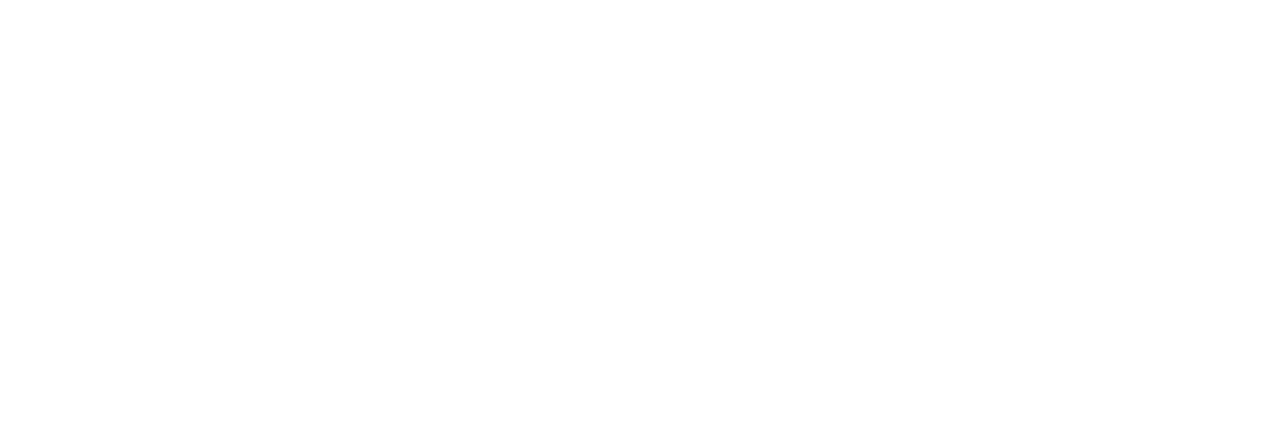
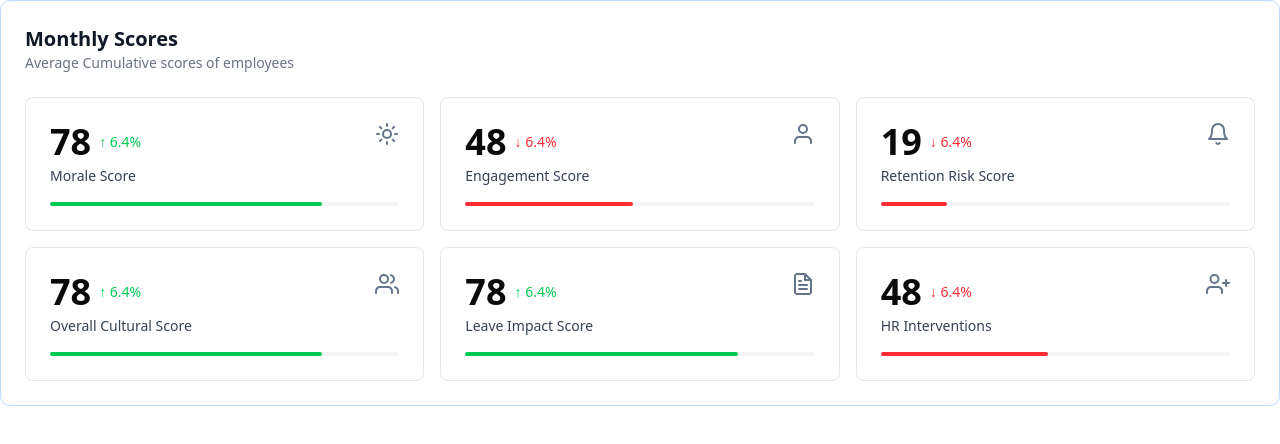
Before and after one commit to rkhall-iitkgp/vibemeter-frontend-2025, a React (Vite) app: page /score in a window 1280 px wide. Before the commit this address had no page. Shown: the top 444 px of the page. Built offline with nearby package versions, Linux system fonts and the light colour scheme.

Commit message:
created monthly-score component

```diff
--- a/src/App.tsx
+++ b/src/App.tsx
@@ -1,5 +1,5 @@
 import { Navigate, Route, Routes } from "react-router";
-import { LandingPage, LoginPage } from "./pages";
+import { LandingPage, LoginPage, Score } from "./pages";
 import { useSelector } from "react-redux";
 import { RootState } from "./store";
 
@@ -18,6 +18,10 @@
           path="/"
           element={isAuthenticated ? <LandingPage /> : <Navigate to="/login" />}
         />
+        <Route
+          path="/score"
+          element={<Score />}
+        />
       </Routes>
     </>
   );
--- /dev/null
+++ b/src/components/ui/layout.tsx
@@ -0,0 +1,13 @@
+import type React from "react"
+
+export default function RootLayout({
+  children,
+}: {
+  children: React.ReactNode
+}) {
+  return (
+    <html lang="en">
+      <body className="min-h-screen bg-gray-50">{children}</body>
+    </html>
+  )
+}
--- /dev/null
+++ b/src/components/ui/page.tsx
@@ -0,0 +1,9 @@
+import MonthlyScores from "../../pages/Score"
+
+export default function Home() {
+  return (
+    <div className="container mx-auto p-4">
+      <MonthlyScores />
+    </div>
+  )
+}
--- /dev/null
+++ b/src/pages/Score.tsx
@@ -0,0 +1,227 @@
+import type React from "react"
+import { cn } from "@/lib/utils"
+
+// Custom SVG icons to match exactly what's in the image
+const MoraleIcon = () => (
+  <svg width="24" height="24" viewBox="0 0 24 24" fill="none" xmlns="http://www.w3.org/2000/svg">
+    <path
+      d="M12 16C14.2091 16 16 14.2091 16 12C16 9.79086 14.2091 8 12 8C9.79086 8 8 9.79086 8 12C8 14.2091 9.79086 16 12 16Z"
+      stroke="#64748B"
+      strokeWidth="2"
+      strokeLinecap="round"
+      strokeLinejoin="round"
+    />
+    <path d="M12 4V2" stroke="#64748B" strokeWidth="2" strokeLinecap="round" strokeLinejoin="round" />
+    <path d="M12 22V20" stroke="#64748B" strokeWidth="2" strokeLinecap="round" strokeLinejoin="round" />
+    <path d="M4.93 4.93L6.34 6.34" stroke="#64748B" strokeWidth="2" strokeLinecap="round" strokeLinejoin="round" />
+    <path d="M17.66 17.66L19.07 19.07" stroke="#64748B" strokeWidth="2" strokeLinecap="round" strokeLinejoin="round" />
+    <path d="M2 12H4" stroke="#64748B" strokeWidth="2" strokeLinecap="round" strokeLinejoin="round" />
+    <path d="M20 12H22" stroke="#64748B" strokeWidth="2" strokeLinecap="round" strokeLinejoin="round" />
+    <path d="M6.34 17.66L4.93 19.07" stroke="#64748B" strokeWidth="2" strokeLinecap="round" strokeLinejoin="round" />
+    <path d="M19.07 4.93L17.66 6.34" stroke="#64748B" strokeWidth="2" strokeLinecap="round" strokeLinejoin="round" />
+  </svg>
+)
+
+const EngagementIcon = () => (
+  <svg width="24" height="24" viewBox="0 0 24 24" fill="none" xmlns="http://www.w3.org/2000/svg">
+    <path
+      d="M20 21V19C20 17.9391 19.5786 16.9217 18.8284 16.1716C18.0783 15.4214 17.0609 15 16 15H8C6.93913 15 5.92172 15.4214 5.17157 16.1716C4.42143 16.9217 4 17.9391 4 19V21"
+      stroke="#64748B"
+      strokeWidth="2"
+      strokeLinecap="round"
+      strokeLinejoin="round"
+    />
+    <path
+      d="M12 11C14.2091 11 16 9.20914 16 7C16 4.79086 14.2091 3 12 3C9.79086 3 8 4.79086 8 7C8 9.20914 9.79086 11 12 11Z"
+      stroke="#64748B"
+      strokeWidth="2"
+      strokeLinecap="round"
+      strokeLinejoin="round"
+    />
+  </svg>
+)
+
+const RetentionIcon = () => (
+  <svg width="24" height="24" viewBox="0 0 24 24" fill="none" xmlns="http://www.w3.org/2000/svg">
+    <path
+      d="M18 8C18 6.4087 17.3679 4.88258 16.2426 3.75736C15.1174 2.63214 13.5913 2 12 2C10.4087 2 8.88258 2.63214 7.75736 3.75736C6.63214 4.88258 6 6.4087 6 8C6 15 3 17 3 17H21C21 17 18 15 18 8Z"
+      stroke="#64748B"
+      strokeWidth="2"
+      strokeLinecap="round"
+      strokeLinejoin="round"
+    />
+    <path
+      d="M13.73 21C13.5542 21.3031 13.3019 21.5547 12.9982 21.7295C12.6946 21.9044 12.3504 21.9965 12 21.9965C11.6496 21.9965 11.3054 21.9044 11.0018 21.7295C10.6982 21.5547 10.4458 21.3031 10.27 21"
+      stroke="#64748B"
+      strokeWidth="2"
+      strokeLinecap="round"
+      strokeLinejoin="round"
+    />
+  </svg>
+)
+
+const CulturalIcon = () => (
+  <svg width="24" height="24" viewBox="0 0 24 24" fill="none" xmlns="http://www.w3.org/2000/svg">
+    <path
+      d="M17 21V19C17 17.9391 16.5786 16.9217 15.8284 16.1716C15.0783 15.4214 14.0609 15 13 15H5C3.93913 15 2.92172 15.4214 2.17157 16.1716C1.42143 16.9217 1 17.9391 1 19V21"
+      stroke="#64748B"
+      strokeWidth="2"
+      strokeLinecap="round"
+      strokeLinejoin="round"
+    />
+    <path
+      d="M9 11C11.2091 11 13 9.20914 13 7C13 4.79086 11.2091 3 9 3C6.79086 3 5 4.79086 5 7C5 9.20914 6.79086 11 9 11Z"
+      stroke="#64748B"
+      strokeWidth="2"
+      strokeLinecap="round"
+      strokeLinejoin="round"
+    />
+    <path
+      d="M23 21V19C22.9993 18.1137 22.7044 17.2528 22.1614 16.5523C21.6184 15.8519 20.8581 15.3516 20 15.13"
+      stroke="#64748B"
+      strokeWidth="2"
+      strokeLinecap="round"
+      strokeLinejoin="round"
+    />
+    <path
+      d="M16 3.13C16.8604 3.35031 17.623 3.85071 18.1676 4.55232C18.7122 5.25392 19.0078 6.11683 19.0078 7.005C19.0078 7.89318 18.7122 8.75608 18.1676 9.45769C17.623 10.1593 16.8604 10.6597 16 10.88"
+      stroke="#64748B"
+      strokeWidth="2"
+      strokeLinecap="round"
+      strokeLinejoin="round"
+    />
+  </svg>
+)
+
+const LeaveIcon = () => (
+  <svg width="24" height="24" viewBox="0 0 24 24" fill="none" xmlns="http://www.w3.org/2000/svg">
+    <path
+      d="M14 2H6C5.46957 2 4.96086 2.21071 4.58579 2.58579C4.21071 2.96086 4 3.46957 4 4V20C4 20.5304 4.21071 21.0391 4.58579 21.4142C4.96086 21.7893 5.46957 22 6 22H18C18.5304 22 19.0391 21.7893 19.4142 21.4142C19.7893 21.0391 20 20.5304 20 20V8L14 2Z"
+      stroke="#64748B"
+      strokeWidth="2"
+      strokeLinecap="round"
+      strokeLinejoin="round"
+    />
+    <path d="M14 2V8H20" stroke="#64748B" strokeWidth="2" strokeLinecap="round" strokeLinejoin="round" />
+    <path d="M16 13H8" stroke="#64748B" strokeWidth="2" strokeLinecap="round" strokeLinejoin="round" />
+    <path d="M16 17H8" stroke="#64748B" strokeWidth="2" strokeLinecap="round" strokeLinejoin="round" />
+    <path d="M10 9H9H8" stroke="#64748B" strokeWidth="2" strokeLinecap="round" strokeLinejoin="round" />
+  </svg>
+)
+
+const HRIcon = () => (
+  <svg width="24" height="24" viewBox="0 0 24 24" fill="none" xmlns="http://www.w3.org/2000/svg">
+    <path
+      d="M16 21V19C16 17.9391 15.5786 16.9217 14.8284 16.1716C14.0783 15.4214 13.0609 15 12 15H5C3.93913 15 2.92172 15.4214 2.17157 16.1716C1.42143 16.9217 1 17.9391 1 19V21"
+      stroke="#64748B"
+      strokeWidth="2"
+      strokeLinecap="round"
+      strokeLinejoin="round"
+    />
+    <path
+      d="M8.5 11C10.7091 11 12.5 9.20914 12.5 7C12.5 4.79086 10.7091 3 8.5 3C6.29086 3 4.5 4.79086 4.5 7C4.5 9.20914 6.29086 11 8.5 11Z"
+      stroke="#64748B"
+      strokeWidth="2"
+      strokeLinecap="round"
+      strokeLinejoin="round"
+    />
+    <path d="M20 8V14" stroke="#64748B" strokeWidth="2" strokeLinecap="round" strokeLinejoin="round" />
+    <path d="M23 11H17" stroke="#64748B" strokeWidth="2" strokeLinecap="round" strokeLinejoin="round" />
+  </svg>
+)
+
+type ScoreCardProps = {
+  score: number
+  change: number
+  label: string
+  icon: React.ReactNode
+  maxScore?: number
+}
+
+const ScoreCard = ({ score, change, label, icon, maxScore = 100 }: ScoreCardProps) => {
+  const isPositive = change > 0
+  const progressWidth = `${(score / maxScore) * 100}%`
+
+  return (
+    <div className="bg-white rounded-md border border-gray-200 p-6 flex flex-col">
+      <div className="flex justify-between items-start">
+        <div className="space-y-1">
+          <div className="flex items-center gap-2">
+            <span className="text-4xl font-bold">{score}</span>
+            <span className={cn("text-sm font-medium", isPositive ? "text-green-500" : "text-red-500")}>
+              {isPositive ? "↑" : "↓"} {Math.abs(change)}%
+            </span>
+          </div>
+          <p className="text-sm text-gray-700">{label}</p>
+        </div>
+        <div className="text-gray-500">{icon}</div>
+      </div>
+      <div className="mt-auto pt-2">
+        <div className="h-1 w-full bg-gray-100 rounded-full mt-2">
+          <div
+            className={cn("h-1 rounded-full", isPositive ? "bg-green-500" : "bg-red-500")}
+            style={{ width: progressWidth }}
+          />
+        </div>
+      </div>
+    </div>
+  )
+}
+
+const  MonthlyScores : React.FC = ()=> {
+  const scoreData = [
+    {
+      score: 78,
+      change: 6.4,
+      label: "Morale Score",
+      icon: <MoraleIcon />,
+    },
+    {
+      score: 48,
+      change: -6.4,
+      label: "Engagement Score",
+      icon: <EngagementIcon />,
+    },
+    {
+      score: 19,
+      change: -6.4,
+      label: "Retention Risk Score",
+      icon: <RetentionIcon />,
+    },
+    {
+      score: 78,
+      change: 6.4,
+      label: "Overall Cultural Score",
+      icon: <CulturalIcon />,
+    },
+    {
+      score: 78,
+      change: 6.4,
+      label: "Leave Impact Score",
+      icon: <LeaveIcon />,
+    },
+    {
+      score: 48,
+      change: -6.4,
+      label: "HR Interventions",
+      icon: <HRIcon />,
+    },
+  ]
+
+  return (
+    <div className="border border-blue-200 rounded-lg p-6 bg-white">
+      <div className="mb-6">
+        <h2 className="text-xl font-bold text-gray-900">Monthly Scores</h2>
+        <p className="text-sm text-gray-500">Average Cumulative scores of employees</p>
+      </div>
+
+      <div className="grid grid-cols-1 md:grid-cols-2 lg:grid-cols-3 gap-4">
+        {scoreData.map((item, index) => (
+          <ScoreCard key={index} score={item.score} change={item.change} label={item.label} icon={item.icon} />
+        ))}
+      </div>
+    </div>
+  )
+}
+
+export default MonthlyScores;
--- a/src/pages/index.ts
+++ b/src/pages/index.ts
@@ -1,2 +1,3 @@
 export { default as LandingPage } from "./userDashboard";
 export { default as LoginPage } from "./Login";
+export {default as Score} from "./Score";
```
Also changed, not shown: 1 other file (tests, documents, lock files or other folders).
